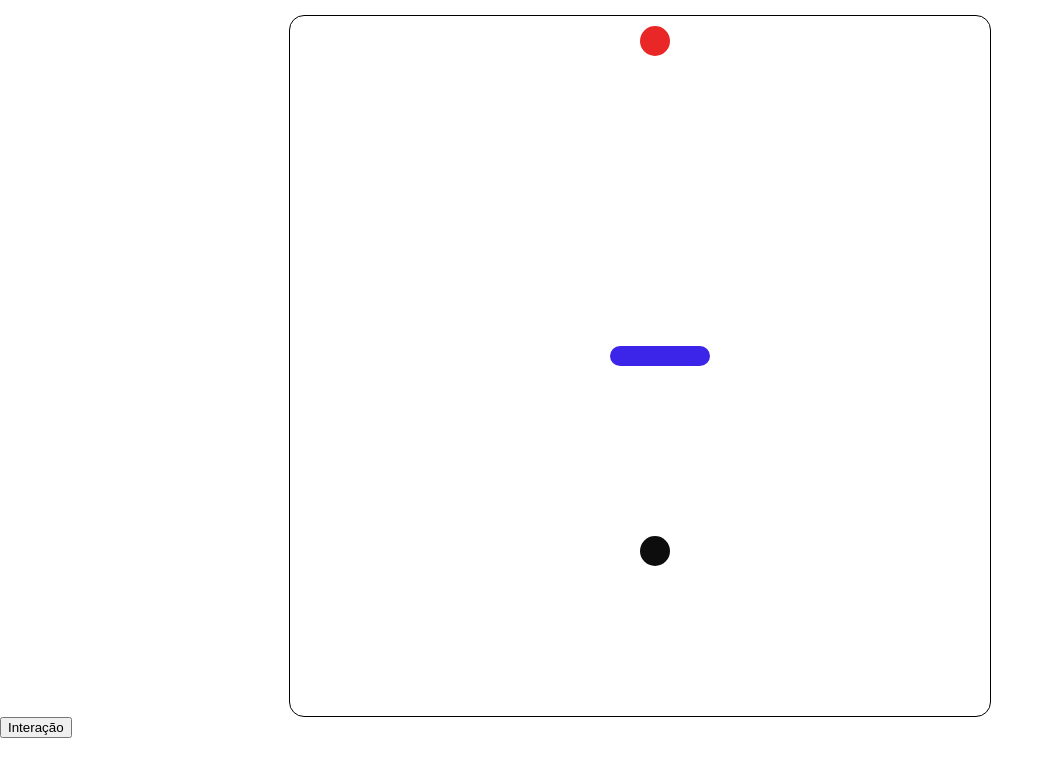
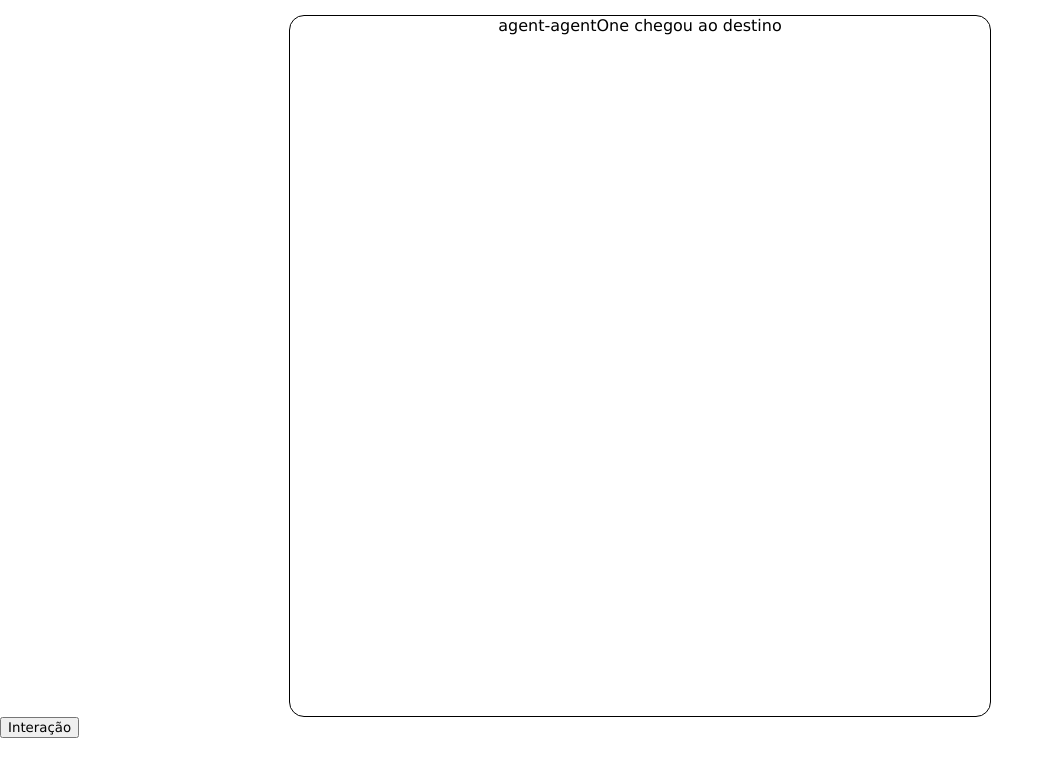
Before and after one commit to joneng2016/multi-agent-jshtml, a plain HTML site: page index.html in a window 1280 px wide. Shown: the whole page, without its empty margins (0-1054 px from the left). Drawn offline with Linux system fonts and the light colour scheme.

Commit message:
feito condicao de parada funcional

```diff
--- /dev/null
+++ b/agents.js
@@ -0,0 +1,93 @@
+class Agent {
+    constructor(idOfAgent, positionX, positionY, color = "rgb(0 0 0 / 95%)") {
+        this.notWalkX = false
+        this.notWalkY = false
+
+        this.idOfAgent = `agent-${idOfAgent}`
+        const newDiv = document.createElement("div")
+
+        newDiv.id = this.idOfAgent
+
+        newDiv.style['border-radius'] = "100%";
+        newDiv.style['background-color'] = color;
+        newDiv.style['width'] = "30px";
+        newDiv.style['height'] = "30px";
+        newDiv.style['top'] = "10px";
+        newDiv.style['left'] = "350px";
+
+        newDiv.style.left = positionX;
+        newDiv.style.top = positionY;
+
+        document.getElementById("main").appendChild(newDiv)
+    }
+
+    plusFivePxY() {
+        const oldPosition = document.getElementById(this.idOfAgent).style.top.split("px")[0]
+        const newPosition = parseInt(oldPosition)-5
+
+        document.getElementById(this.idOfAgent).style.top = `${newPosition}px`
+    }
+
+    lessFivePxY() {
+        const oldPosition = document.getElementById(this.idOfAgent).style.top.split("px")[0]
+        const newPosition = parseInt(oldPosition)+5
+
+        document.getElementById(this.idOfAgent).style.top = `${newPosition}px`
+    }
+
+    plusFivePxX() {
+        const oldPosition = document.getElementById(this.idOfAgent).style.left.split("px")[0]
+        const newPosition = parseInt(oldPosition)+5
+
+        document.getElementById(this.idOfAgent).style.left = `${newPosition}px`
+    }
+
+    lessFivePxX() {
+        const oldPosition = document.getElementById(this.idOfAgent).style.left.split("px")[0]
+        const newPosition = parseInt(oldPosition)-5
+
+        document.getElementById(this.idOfAgent).style.left = `${newPosition}px`
+    }
+
+    detectedWhatIsInFront () {
+        this.notWalkX = false
+        this.notWalkY = false
+
+        let whatIsNearOfMe = []
+        let myPositionInX = document.getElementById(this.idOfAgent).style.left.split("px")[0]
+        let myPositionInY = document.getElementById(this.idOfAgent).style.top.split("px")[0]
+
+        let elements = document.getElementById("main").children
+
+        for (let element of elements) {
+            if (element.id === this.idOfAgent) {
+                continue
+            }
+
+            let elementId = element.id
+            let positionXOfOther = element.style.left.split("px")[0]
+            let positionYOfOther = element.style.top.split("px")[0]
+
+            let diffPositionX = positionXOfOther - myPositionInX
+            diffPositionX = diffPositionX < 0 ? diffPositionX * (-1) : diffPositionX
+
+            let diffPositionY = positionYOfOther - myPositionInY
+            diffPositionY = diffPositionY < 0 ? diffPositionY * (-1) : diffPositionY
+
+            this.notWalkX = diffPositionX < 40
+            this.notWalkY = diffPositionY < 40
+
+
+            if (this.notWalkX && this.notWalkY) {
+                whatIsNearOfMe.push({
+                    elementId,
+                    positionXOfOther,
+                    positionYOfOther
+                })
+            }
+
+        }
+
+        return whatIsNearOfMe
+    }
+}
--- a/elements.js
+++ b/elements.js
@@ -28,76 +28,3 @@ function artefact (idOfAtefact, positionX, positionY) {
     newDiv.style["border-radius"] = "15px";
     document.getElementById("main").appendChild(newDiv)
 }
-
-class Agent {
-    constructor(idOfAgent, positionX, positionY, color = "rgb(0 0 0 / 95%)") {
-        this.idOfAgent = `agent-${idOfAgent}`
-        const newDiv = document.createElement("div")
-
-        newDiv.id = this.idOfAgent
-
-        newDiv.style['border-radius'] = "100%";
-        newDiv.style['background-color'] = color;
-        newDiv.style['width'] = "30px";
-        newDiv.style['height'] = "30px";
-        newDiv.style['top'] = "10px";
-        newDiv.style['left'] = "350px";
-
-        newDiv.style.left = positionX;
-        newDiv.style.top = positionY;
-
-        document.getElementById("main").appendChild(newDiv)
-    }
-
-    plusFivePxY() {
-        const oldPosition = document.getElementById(this.idOfAgent).style.top.split("px")[0]
-        const newPosition = parseInt(oldPosition)-5
-
-        document.getElementById(this.idOfAgent).style.top = `${newPosition}px`
-    }
-
-    lessFivePxY() {
-        const oldPosition = document.getElementById(this.idOfAgent).style.top.split("px")[0]
-        const newPosition = parseInt(oldPosition)+5
-
-        document.getElementById(this.idOfAgent).style.top = `${newPosition}px`
-    }
-
-    plusFivePxX() {
-        const oldPosition = document.getElementById(this.idOfAgent).style.left.split("px")[0]
-        const newPosition = parseInt(oldPosition)+5
-
-        document.getElementById(this.idOfAgent).style.left = `${newPosition}px`
-    }
-
-    lessFivePxX() {
-        const oldPosition = document.getElementById(this.idOfAgent).style.left.split("px")[0]
-        const newPosition = parseInt(oldPosition)-5
-
-        document.getElementById(this.idOfAgent).style.left = `${newPosition}px`
-    }
-
-    detectedWhatIsInFront () {
-        let whatIsNearOfMe = []
-        let myPositionInX = document.getElementById(this.idOfAgent).style.left.split("px")[0]
-        let myPositionInY = document.getElementById(this.idOfAgent).style.top.split("px")[0]
-
-        let elements = document.getElementById("main").children
-
-        for (let element of elements) {
-            if (element.id === this.idOfAgent) {
-                continue
-            }
-
-            whatIsNearOfMe = positionOfElements(
-                element,
-                myPositionInX,
-                myPositionInY,
-                whatIsNearOfMe
-            )
-
-        }
-
-        return whatIsNearOfMe
-    }
-}
--- a/helpers.js
+++ b/helpers.js
@@ -1,27 +1,27 @@
-function positionOfElements(element,myPositionInX,myPositionInY,whatIsNearOfMe) {
+function conditionToStop () {
+    const elements = document.getElementById("main").children
 
-    let elementId = element.id
-    let positionXOfOther = element.style.left.split("px")[0]
-    let positionYOfOther = element.style.top.split("px")[0]
+    const positionXofTarget = document.getElementById("target").style.left.split("px")[0]
+    const positionYofTarget = document.getElementById("target").style.top.split("px")[0]
 
-    let diffPositionX = positionXOfOther - myPositionInX
-    diffPositionX = diffPositionX < 0 ? diffPositionX * (-1) : diffPositionX
+    for (let element of elements) {
+        if (element.id === "target") {
+            continue
+        }
 
-    let diffPositionY = positionYOfOther - myPositionInY
-    diffPositionY = diffPositionY < 0 ? diffPositionY * (-1) : diffPositionY
+        const positionX = element.style.left.split("px")[0]
+        const positionY = element.style.top.split("px")[0]
 
-    if (diffPositionX < 50 && diffPositionY < 50) {
-        whatIsNearOfMe.push({
-            elementId,
-            positionXOfOther,
-            positionYOfOther
-        })
+        let diffX = positionX - positionXofTarget
+        let diffY = positionY - positionYofTarget
+
+        diffX =  diffX < 0 ? -1 * diffX : diffX
+        diffY =  diffY < 0 ? -1 * diffY : diffY
+
+        if (diffX < 10 && diffY < 10 ) {
+            return element.id
+        }
     }
 
-    return whatIsNearOfMe
+    return false
 }
-
-function conditionToStop () {
-
-
-}
--- a/index.html
+++ b/index.html
@@ -10,6 +10,8 @@
 <body>
     <section id="main">
     </section>
+    <section id="finalmessage">
+    </section>
     <button
         id="interaction"
         onclick="main()"
@@ -18,6 +20,7 @@
     </button>
     <script src="helpers.js"></script>
     <script src="elements.js"></script>
+    <script src="agents.js"></script>
     <script src="main.js"></script>
     <script src="interactionProcess.js"></script>
 </body>
--- a/interactionProcess.js
+++ b/interactionProcess.js
@@ -1,3 +1,4 @@
+let exec = true;
 const interaction = document.getElementById("interaction")
 
 for(
@@ -5,8 +6,18 @@ for(
     i < numberOfInteraction*(1000)*(timeOfOneInteraction);
     i+=(1000)*(timeOfOneInteraction)
 ) {
-    setTimeout(() => {interaction.click()}, i)
+    setTimeout(() => {
+        if (exec) {
+            interaction.click()
 
-    conditionToStop()
-
+            const nameOfTarget = conditionToStop()
+            if (nameOfTarget) {
+                document.getElementById("main").style.display = "none"
+                document.getElementById("finalmessage").style.display = "block"
+                document.getElementById("finalmessage").style["text-align"] = "center"
+                document.getElementById("finalmessage").innerHTML = `${nameOfTarget} chegou ao destino`
+                exec = false
+            }
+        }
+    }, i)
 }
--- a/main.js
+++ b/main.js
@@ -1,5 +1,5 @@
 var numberOfInteraction = 500
-var timeOfOneInteraction = 0.2 //second
+var timeOfOneInteraction = 0.02 //second
 
 target("350px","10px")
 artefact("artefactOne", "320px", "300px")
--- a/style.css
+++ b/style.css
@@ -1,4 +1,5 @@
 * {
+    font-family: 'Lucida Sans', 'Lucida Sans Regular', 'Lucida Grande', 'Lucida Sans Unicode', Geneva, Verdana, sans-serif;
     position: relative;
     margin: 0;
 }
@@ -9,3 +10,12 @@ section {
     border: 1px solid;
     border-radius: 15px;
 }
+
+#finalmessage {
+    display: none;
+    margin:15px auto auto auto;
+    width: 700px;
+    height: 700px;
+    border: 1px solid;
+    border-radius: 15px;
+}
```
